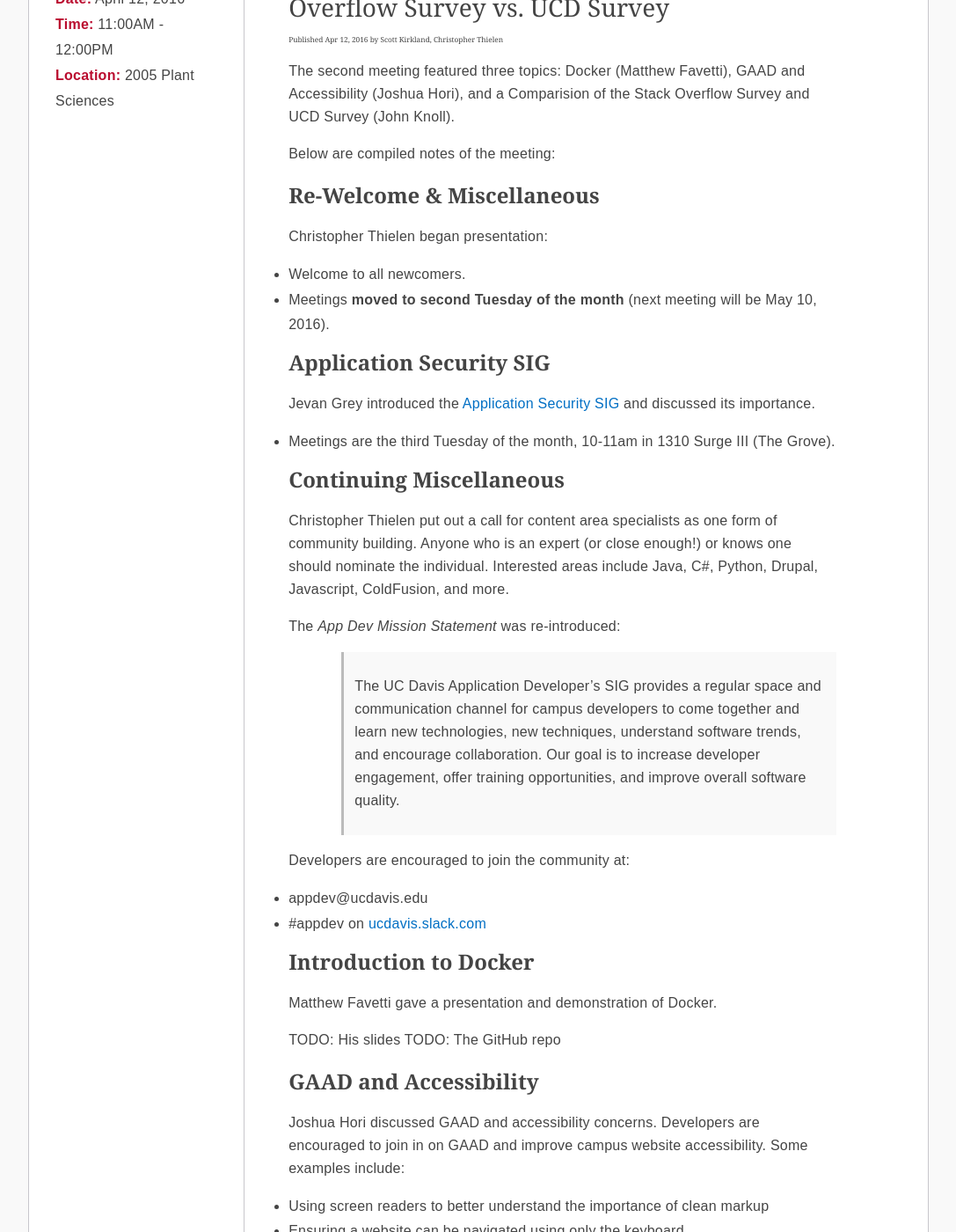
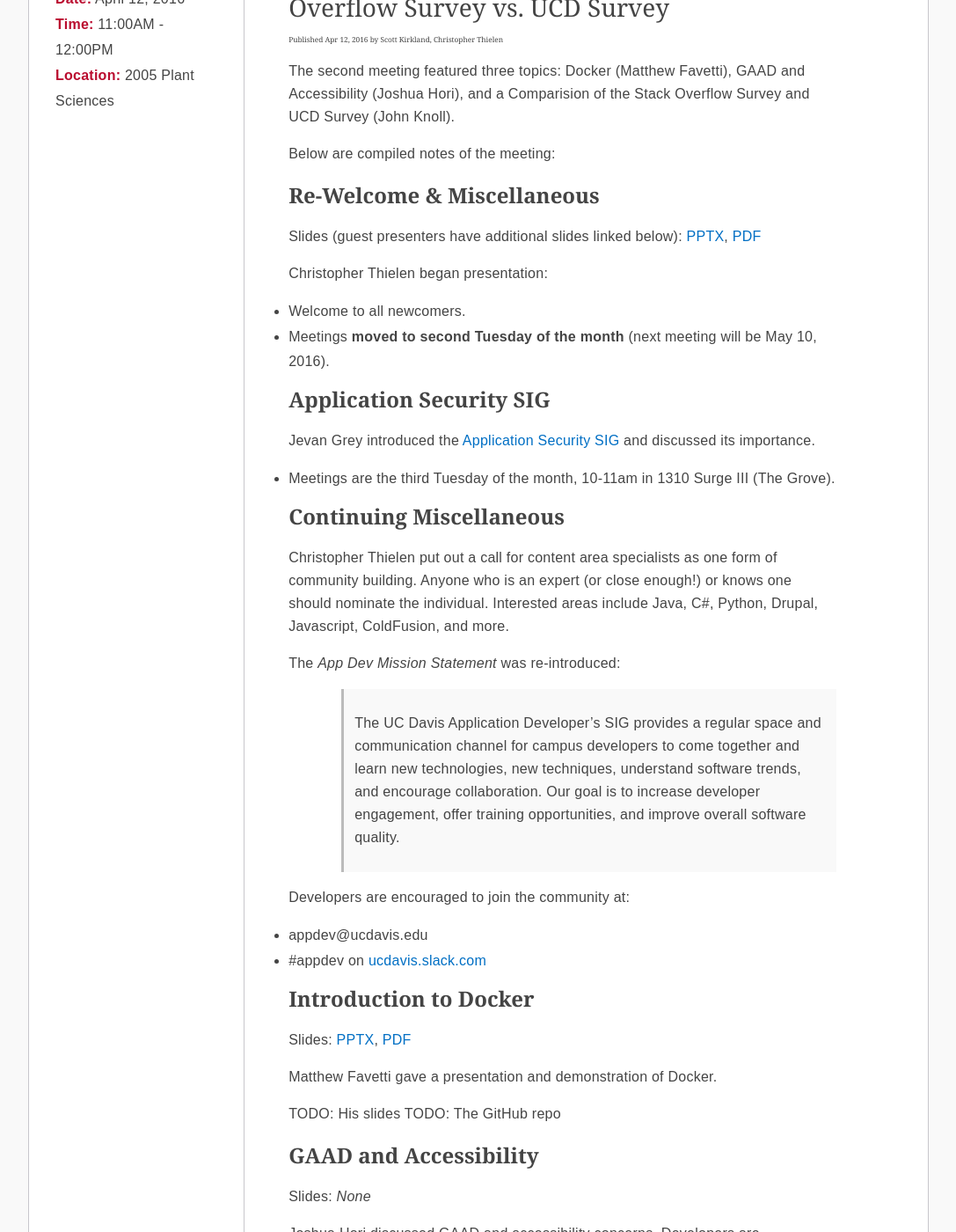
Before and after one commit to ucdavis/appdev, a Jekyll site: the page built from _posts/events/2016-03-12-docker.markdown, in a window 1280 px wide and 1400 px high, scrolled down 231 px. Shown: the whole window at 88% size, without its empty margins (96-1183 px from the left). Built offline with Jekyll 4.4.1, drawn with Linux system fonts in a browser that asks for light colours; nearby versions of some CDN libraries.

Commit message:
Uploaded slides for meeting #2

```diff
--- a/_posts/events/2016-03-12-docker.markdown
+++ b/_posts/events/2016-03-12-docker.markdown
@@ -14,6 +14,8 @@ Below are compiled notes of the meeting:
 
 Re-Welcome & Miscellaneous
 -
+Slides (guest presenters have additional slides linked below): [PPTX]({{ site.baseurl }}/media/meetings/2/App Dev Meeting 2.pptx), [PDF]({{ site.baseurl }}/media/meetings/2/App Dev Meeting 2.pdf)
+
 Christopher Thielen began presentation:
 
 - Welcome to all newcomers.
@@ -40,6 +42,8 @@ Developers are encouraged to join the community at:
 
 Introduction to Docker
 -
+Slides: [PPTX]({{ site.baseurl }}/media/meetings/2/Docker Presentation.pptx), [PDF]({{ site.baseurl }}/media/meetings/2/Docker Presentation.pdf)
+
 Matthew Favetti gave a presentation and demonstration of Docker.
 
 TODO: His slides
@@ -47,6 +51,8 @@ TODO: The GitHub repo
 
 GAAD and Accessibility
 -
+Slides: *None*
+
 Joshua Hori discussed GAAD and accessibility concerns. Developers are encouraged to join in on GAAD and improve campus website accessibility. Some examples include:
 
  - Using screen readers to better understand the importance of clean markup
@@ -55,6 +61,8 @@ Joshua Hori discussed GAAD and accessibility concerns. Developers are encouraged
 
 Stack Overflow Survey vs. UCD Survey
 -
+Slides: [PPTX]({{ site.baseurl }}/media/meetings/2/Stackoverflow Survey.pptx), [PDF]({{ site.baseurl }}/media/meetings/2/Stackoverflow Survey.pdf)
+
 John Knoll presented a summary of the recent Stack Overflow Developer Survey and discussed how it compares with our own survey from the last meeting.
 
 Next Meeting
```
Also changed, not shown: 6 other files.
